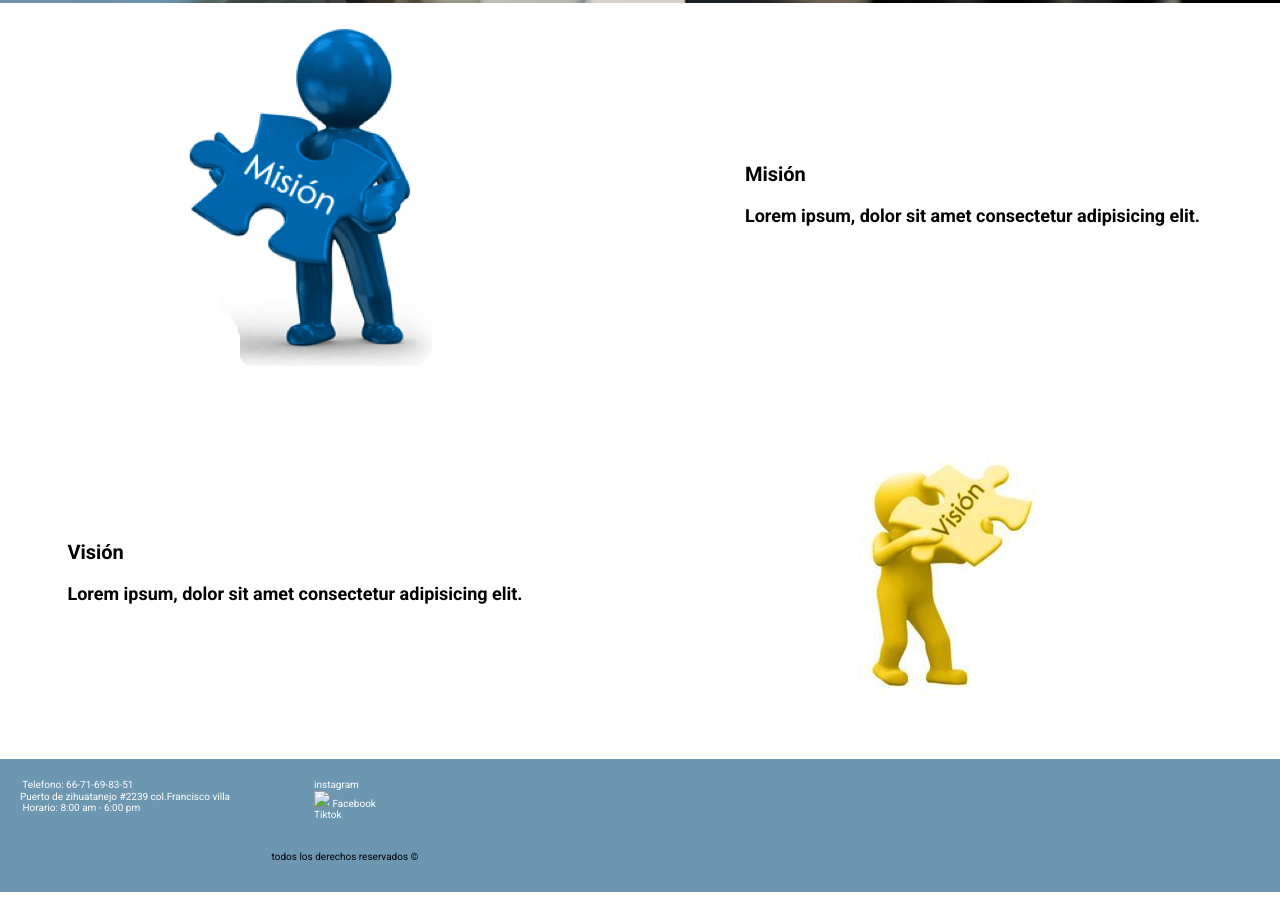
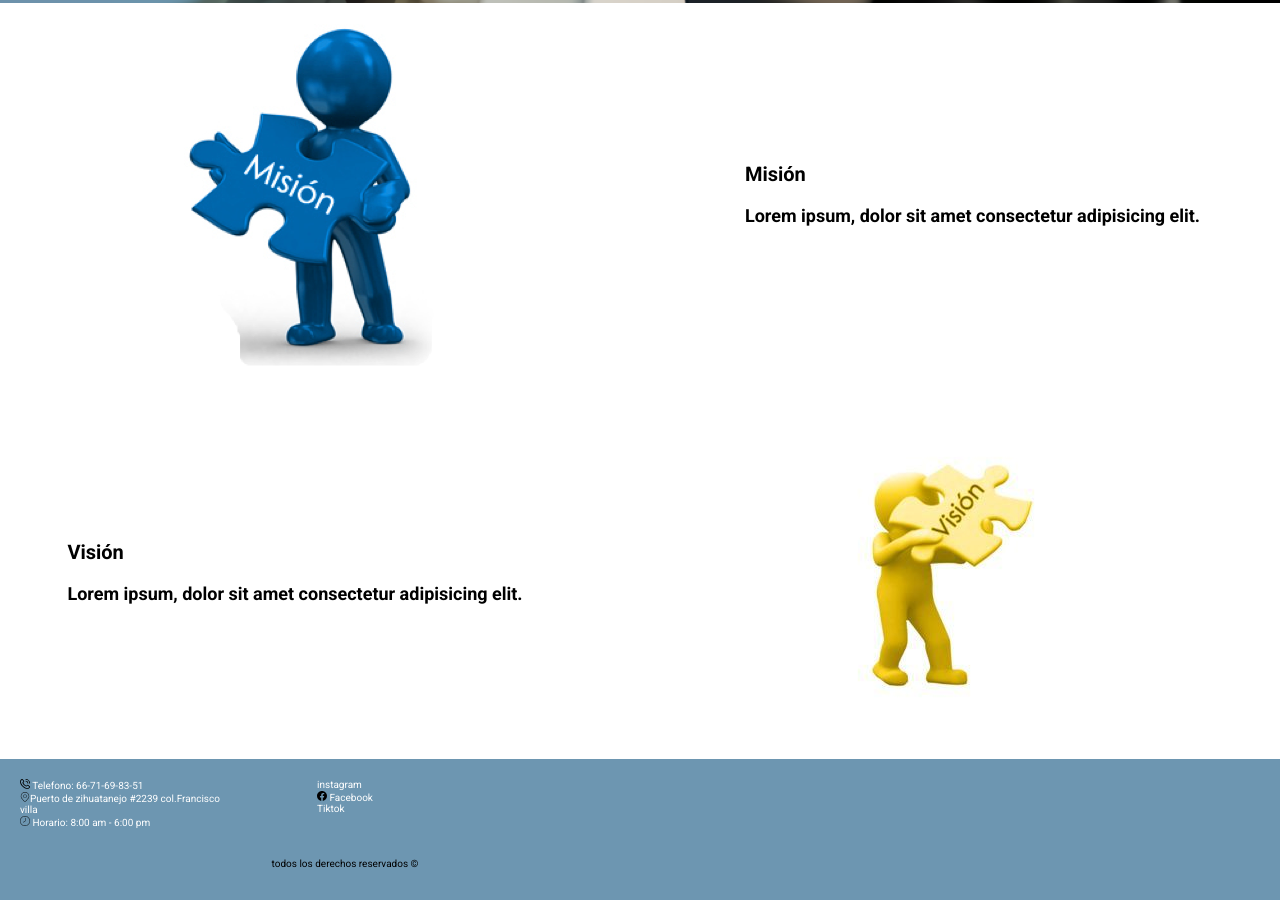
Before and after one commit to Chavira-cloud/Aluminieria, a website: page index.html in a window 1280 px wide. Shown: the part 397-1297 px from the top of the page. Drawn offline with Linux system fonts and the light colour scheme; the site is published under a folder, as on GitHub Pages, so addresses that start at the root find nothing.

Commit message:
Modificacion de icons

```diff
--- a/index.html
+++ b/index.html
@@ -46,13 +46,13 @@
     </section>
     <footer>
         <ul>
-            <li><img src="/build/img/phone-call.svg" alt=""> Telefono: 66-71-69-83-51</li>
-            <li><a href="https://maps.app.goo.gl/DC9BxfDDfSso7ZAz5"><img src="/build/img/marker.svg" alt="">Puerto de zihuatanejo #2239 col.Francisco villa</a></li>
-            <li><img src="/build/img/clock.svg" alt=""> Horario: 8:00 am - 6:00 pm</li>
+            <li><img src="build/img/phone-call.svg" alt=""> Telefono: 66-71-69-83-51</li>
+            <li><a href="https://maps.app.goo.gl/DC9BxfDDfSso7ZAz5"><img src="build/img/marker.svg" alt="">Puerto de zihuatanejo #2239 col.Francisco villa</a></li>
+            <li><img src="build/img/clock.svg" alt=""> Horario: 8:00 am - 6:00 pm</li>
         </ul>
         <ul>
             <li><a href="">instagram</a></li>
-            <li><a href="https://www.facebook.com/AluminieriaMarcoCesar/about"><img src="/build/img/facebook.svg"> Facebook</a></li>
+            <li><a href="https://www.facebook.com/AluminieriaMarcoCesar/about"><img src="build/img/facebook.svg"> Facebook</a></li>
             <li><a href="">Tiktok</a></li>
         </ul>
         <div>
```
